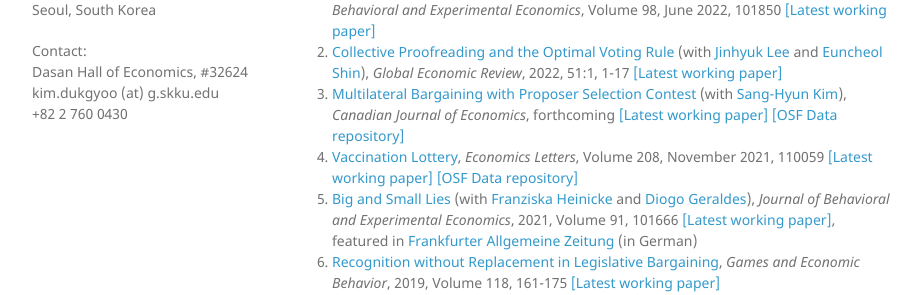
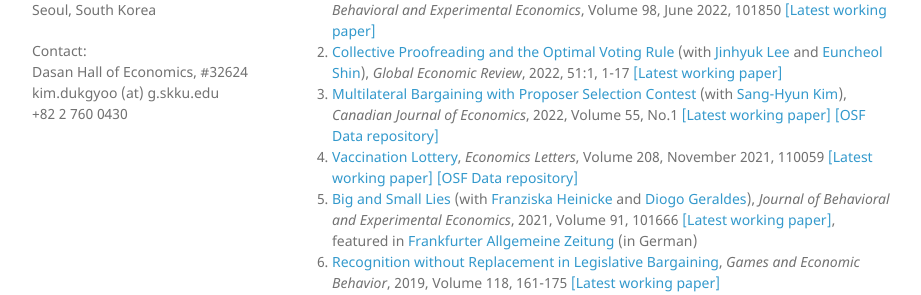
Before and after one commit to kimdukgyoo/kimdukgyoo.github.io, a Jekyll site: the page built from index.md, in a window 1280 px wide and 1321 px high. Shown: the part 349-644 px from the top of the window, without its empty margins (178-1099 px from the left). Built offline with Jekyll 4.4.1, drawn with Linux system fonts in a browser that asks for light colours; our own code applies the rules of GitHub Pages for plain Markdown files.

Commit message:
Update index.md

```diff
--- a/index.md
+++ b/index.md
@@ -10,7 +10,8 @@
 ## Publications
 1. <a href="https://authors.elsevier.com/a/1eezJ7tbfGt1s2" target="_blank">Probability Matching and Strategic Decision Making</a> (with <a href="https://sites.google.com/site/hckim0822/home" target="_blank">Hee Chun Kim</a>), _Journal of Behavioral and Experimental Economics_, Volume 98, June 2022, 101850 <a href="https://kimdukgyoo.github.io/PDFfiles/ProbMatching.pdf" target="_blank">[Latest working paper]</a>
 2. <a href="https://doi.org/10.1080/1226508X.2022.2040379" target="_blank">Collective Proofreading and the Optimal Voting Rule</a> (with <a href="https://sites.google.com/site/jinhyuk2con/" target="_blank">Jinhyuk Lee</a> and <a href="https://sites.google.com/site/euncheolshin00/" target="_blank">Euncheol Shin</a>), _Global Economic Review_, 2022, 51:1, 1-17 <a href="https://kimdukgyoo.github.io/PDFfiles/CollectiveProofreading.pdf" target="_blank">[Latest working paper]</a>
-3. <a href="https://onlinelibrary.wiley.com/share/author/QKMUEKZRWZCJGYHNESUM?target=10.1111/caje.12574" target="_blank">Multilateral Bargaining with Proposer Selection Contest</a> (with <a href="https://sites.google.com/site/sanghyunkim46/research" target="_blank">Sang-Hyun Kim</a>), _Canadian Journal of Economics_, forthcoming <a href="https://kimdukgyoo.github.io/PDFfiles/MBContest.pdf" target="_blank">[Latest working paper]</a> <a href="https://osf.io/wj9pq/" target="_blank">[OSF Data repository]</a>
+3. <a href="https://onlinelibrary.wiley.com/share/author/QKMUEKZRWZCJGYHNESUM?target=10.1111/caje.12574" target="_blank">Multilateral Bargaining with Proposer Selection Contest</a> (with <a href="https://sites.google.com/site/sanghyunkim46/research" target="_blank">Sang-Hyun Kim</a>), _Canadian Journal of Economics_, 2022,
+Volume 55, No.1 <a href="https://kimdukgyoo.github.io/PDFfiles/MBContest.pdf" target="_blank">[Latest working paper]</a> <a href="https://osf.io/wj9pq/" target="_blank">[OSF Data repository]</a>
 5. <a href="https://doi.org/10.1016/j.econlet.2021.110059" target="_blank">Vaccination Lottery</a>, _Economics Letters_, Volume 208, November 2021, 110059 <a href="https://kimdukgyoo.github.io/PDFfiles/VaccinationLottery.pdf" target="_blank">[Latest working paper]</a> <a href="https://osf.io/zhvf4/" target="_blank">[OSF Data repository]</a>
 6. <a href="https://doi.org/10.1016/j.socec.2021.101666" target="_blank">Big and Small Lies</a> (with <a href="https://sites.google.com/view/franziskaheinicke/research?authuser=0" target="_blank">Franziska Heinicke</a> and <a href="https://sites.google.com/site/diogogeraldes/research" target="_blank">Diogo Geraldes</a>), _Journal of Behavioral and Experimental Economics_, 2021, Volume 91, 101666 <a href="https://kimdukgyoo.github.io/PDFfiles/BigSmallLies.pdf" target="_blank">[Latest working paper]</a>, featured in <a href="https://kimdukgyoo.github.io/PDFfiles/FAS-20200927.pdf" target="_blank">Frankfurter Allgemeine Zeitung</a> (in German)
 7. <a href="https://doi.org/10.1016/j.geb.2019.09.007" target="_blank">Recognition without Replacement in Legislative Bargaining</a>, _Games and Economic Behavior_, 2019, Volume 118, 161-175 <a href="https://kimdukgyoo.github.io/PDFfiles/RecognitionWithoutReplacement.pdf" target="_blank">[Latest working paper]</a>
```
